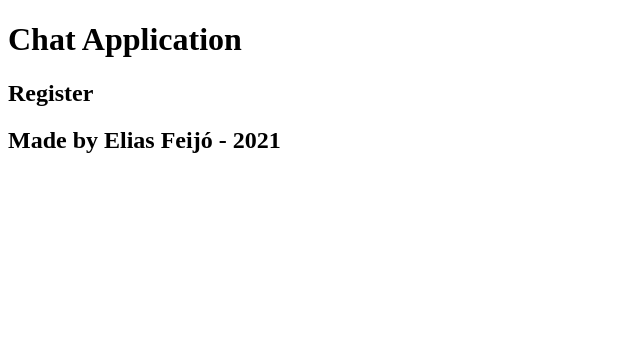
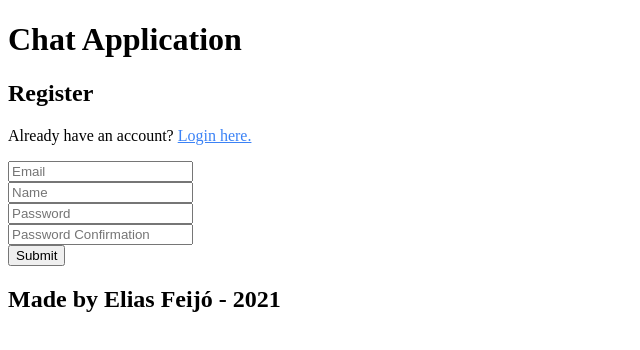
Before and after one commit to eliasfeijo/socketio-test, a React app in the folder frontend/: page / in a window 1280 px wide. Both pictures are taken after a click on the link "Register here.". Shown: the top 350 px of the page, without its empty margins (0-640 px from the left). Built offline with nearby package versions, Linux system fonts and the light colour scheme.

Commit message:
FormRegister component

```diff
--- /dev/null
+++ b/frontend/src/components/Home/FormRegister.tsx
@@ -0,0 +1,262 @@
+import axios, { AxiosError } from "axios";
+import React, { FormEvent, useCallback, useEffect, useState } from "react";
+import Loader from "react-loader-spinner";
+import { IUser } from "../../contexts/AppContext";
+import { validateEmail } from "../../utils/Validations";
+
+interface Params {
+  onRegister: (user: IUser) => void;
+}
+
+const FormRegister = ({ onRegister }: Params): JSX.Element => {
+  const [email, setEmail] = useState("");
+  const [emailHasError, setEmailHasError] = useState(false);
+  const [emailErrorMessage, setEmailErrorMessage] = useState("");
+
+  const [name, setName] = useState("");
+  const [nameHasError, setNameHasError] = useState(false);
+  const [nameErrorMessage, setNameErrorMessage] = useState("");
+
+  const [password, setPassword] = useState("");
+  const [passwordHasError, setPasswordHasError] = useState(false);
+  const [passwordErrorMessage, setPasswordErrorMessage] = useState("");
+
+  const [passwordConfirmation, setPasswordConfirmation] = useState("");
+  const [passwordConfirmationHasError, setPasswordConfirmationHasError] =
+    useState(false);
+  const [
+    passwordConfirmationErrorMessage,
+    setPasswordConfirmationErrorMessage,
+  ] = useState("");
+
+  const [isLoadingFormSubmit, setIsLoadingFormSubmit] = useState(false);
+
+  const [registerHasError, setRegisterHasError] = useState(false);
+  const [registerErrorMessage, setRegisterErrorMessage] = useState("");
+
+  const isMounted = React.useRef(true);
+
+  React.useEffect(() => {
+    isMounted.current = true;
+    return () => {
+      isMounted.current = false;
+    };
+  }, []);
+
+  const performRegister = useCallback(
+    async (performRegisterCallback) => {
+      type RegisterResponse = IUser;
+
+      try {
+        const response = await axios.post<RegisterResponse>(
+          "http://localhost:3000/api/users",
+          {
+            email,
+            name,
+            password,
+          }
+        );
+        if (response.status !== 201) {
+          console.log("Unexpected status code:", response.status);
+          performRegisterCallback(true, "Registration Failed.");
+          return;
+        }
+        const user = response.data;
+        performRegisterCallback(false, "", user);
+      } catch (error) {
+        const response = (error as AxiosError).response;
+        if (response && response.data) {
+          console.log("Error performing register:", response.data);
+          console.log("aaa");
+          console.log(response.data.errors);
+          console.log(response.data.errors[0]);
+          console.log(response.data.errors[0]?.message);
+          console.log(
+            response.data.errors[0]?.message === "email must be unique"
+          );
+          if (
+            response.data.errors &&
+            response.data.errors[0]?.message === "email must be unique"
+          ) {
+            performRegisterCallback(
+              true,
+              "Email has already been taken.",
+              null
+            );
+          } else {
+            performRegisterCallback(true, "Registration Failed.", null);
+          }
+        } else {
+          console.log("Error performing register:", error);
+          performRegisterCallback(true, "Registration Failed.", null);
+        }
+      }
+      return;
+    },
+    [email, name, password]
+  );
+
+  const handleLoginFormSubmit = (event: FormEvent) => {
+    event.preventDefault();
+    event.stopPropagation();
+
+    if (isLoadingFormSubmit) {
+      return;
+    }
+
+    let validationPassed = true;
+
+    if (email.length < 3 || !validateEmail(email)) {
+      setEmailHasError(true);
+      setEmailErrorMessage("Invalid Email.");
+      validationPassed = false;
+    } else {
+      setEmailHasError(false);
+      setEmailErrorMessage("");
+    }
+    if (name.length < 3) {
+      setNameHasError(true);
+      setNameErrorMessage("Invalid Name.");
+      validationPassed = false;
+    } else {
+      setNameHasError(false);
+      setNameErrorMessage("");
+    }
+    if (password.length < 3) {
+      setPasswordHasError(true);
+      setPasswordErrorMessage("Invalid Password.");
+      validationPassed = false;
+    } else {
+      setPasswordHasError(false);
+      setPasswordErrorMessage("");
+    }
+    if (passwordConfirmation !== password) {
+      setPasswordConfirmationHasError(true);
+      setPasswordConfirmationErrorMessage(
+        "Password confirmation doesn't match."
+      );
+      validationPassed = false;
+    } else {
+      setPasswordConfirmationHasError(false);
+      setPasswordConfirmationErrorMessage("");
+    }
+
+    if (!validationPassed) {
+      return;
+    }
+
+    setIsLoadingFormSubmit(true);
+
+    return;
+  };
+
+  useEffect(() => {
+    const performRegisterCallback = (
+      hasError: boolean,
+      errorMessage: string,
+      user: IUser | null
+    ) => {
+      if (isMounted.current) {
+        setRegisterHasError(hasError);
+        setRegisterErrorMessage(errorMessage);
+        setIsLoadingFormSubmit(false);
+      }
+      if (user) {
+        onRegister(user);
+      }
+    };
+    if (isLoadingFormSubmit) {
+      performRegister(performRegisterCallback);
+    }
+  }, [isLoadingFormSubmit, onRegister, performRegister]);
+
+  return (
+    <div className="flex justify-center">
+      <form
+        onSubmit={handleLoginFormSubmit}
+        className="flex flex-col items-center pt-4 space-y-2 w-2/4"
+      >
+        <div>
+          <input
+            type="text"
+            placeholder="Email"
+            value={email}
+            required
+            onChange={(event) => {
+              setEmail(event.target.value);
+            }}
+            className={emailHasError ? "border-red-500" : ""}
+          />
+          {emailHasError && (
+            <p className="text-sm text-red-500 pb-2">{emailErrorMessage}</p>
+          )}
+        </div>
+        <div>
+          <input
+            type="text"
+            placeholder="Name"
+            value={name}
+            required
+            onChange={(event) => {
+              setName(event.target.value);
+            }}
+            className={nameHasError ? "border-red-500" : ""}
+          />
+          {nameHasError && (
+            <p className="text-sm text-red-500 pb-2">{nameErrorMessage}</p>
+          )}
+        </div>
+        <div>
+          <input
+            type="password"
+            placeholder="Password"
+            value={password}
+            required
+            onChange={(event) => {
+              setPassword(event.target.value);
+            }}
+            className={passwordHasError ? "border-red-500" : ""}
+          />
+          {passwordHasError && (
+            <p className="text-sm text-red-500 pb-2">{passwordErrorMessage}</p>
+          )}
+        </div>
+        <div>
+          <input
+            type="password"
+            placeholder="Password Confirmation"
+            value={passwordConfirmation}
+            required
+            onChange={(event) => {
+              setPasswordConfirmation(event.target.value);
+            }}
+            className={passwordConfirmationHasError ? "border-red-500" : ""}
+          />
+          {passwordConfirmationHasError && (
+            <p className="text-sm text-red-500 pb-2">
+              {passwordConfirmationErrorMessage}
+            </p>
+          )}
+        </div>
+        {registerHasError ? (
+          <div className="my-2 w-56">
+            <p className="text-red-500 text-center">{registerErrorMessage}</p>
+          </div>
+        ) : null}
+        {!isLoadingFormSubmit ? (
+          <input
+            type="submit"
+            value="Submit"
+            className="p-2 rounded bg-gray-800 text-white w-20"
+          />
+        ) : (
+          <div className="p-2 rounded bg-gray-800 w-20 flex justify-center">
+            <Loader type="Oval" color="#FFFFFF" height={20} width={20} />
+          </div>
+        )}
+      </form>
+    </div>
+  );
+};
+
+export default FormRegister;
--- a/frontend/src/components/Home/index.tsx
+++ b/frontend/src/components/Home/index.tsx
@@ -1,6 +1,7 @@
 import React, { useContext, useState } from "react";
 import { AppContext } from "../../contexts/AppContext";
 import FormLogin from "./FormLogin";
+import FormRegister from "./FormRegister";
 
 const Home = (): JSX.Element => {
   const { state } = useContext(AppContext);
@@ -40,7 +41,21 @@ const Home = (): JSX.Element => {
       case SCREENS.REGISTER:
         return (
           <div>
-            <h2>Register</h2>
+            <h2 className="text-2xl text-center">Register</h2>
+            <p className="pt-2 text-sm text-center">
+              Already have an account?{" "}
+              <a
+                href=""
+                className="link"
+                onClick={(event: React.MouseEvent<HTMLAnchorElement>) => {
+                  event.preventDefault();
+                  setScreen(SCREENS.LOGIN);
+                }}
+              >
+                Login here.
+              </a>
+            </p>
+            <FormRegister onRegister={() => setScreen(SCREENS.LOGIN)} />
           </div>
         );
       case SCREENS.USER_INFO:
```
